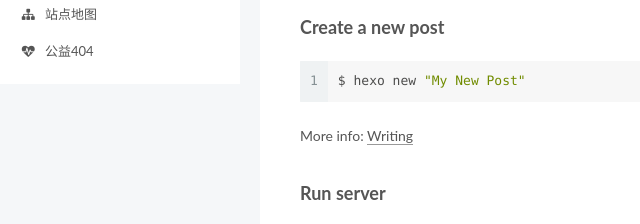
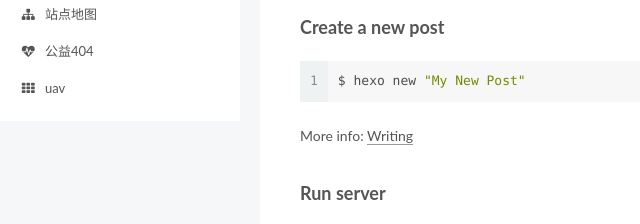
Before and after one commit to WitcherCirilla/witchercirilla.github.io, a plain HTML site: page 2018/01/27/hello-world/index.html in a window 1280 px wide. Shown: the part 335-559 px from the top of the page, 0-640 px from the left. Drawn offline with Linux system fonts and the light colour scheme.

Commit message:
Site updated: 2018-02-01 19:26:31

```diff
--- a/2018/01/27/hello-world/index.html
+++ b/2018/01/27/hello-world/index.html
@@ -256,6 +256,16 @@
               <i class="menu-item-icon fa fa-fw fa-heartbeat"></i> <br />
 
             公益404
+          </a>
+        </li>
+
+
+        <li class="menu-item menu-item-uav">
+          <a href="/uav" rel="section">
+
+              <i class="menu-item-icon fa fa-fw fa-th"></i> <br />
+
+            uav
           </a>
         </li>
 
```
Also changed, not shown: archives/2018/01/index.html (+10 -0 lines), archives/2018/index.html (+10 -0 lines), archives/index.html (+10 -0 lines), index.html (+10 -0 lines).
